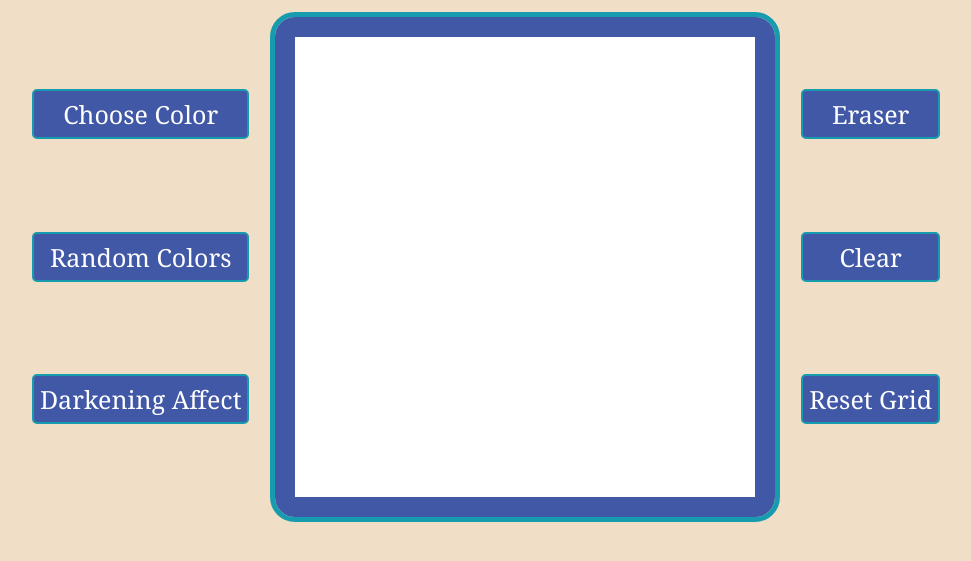
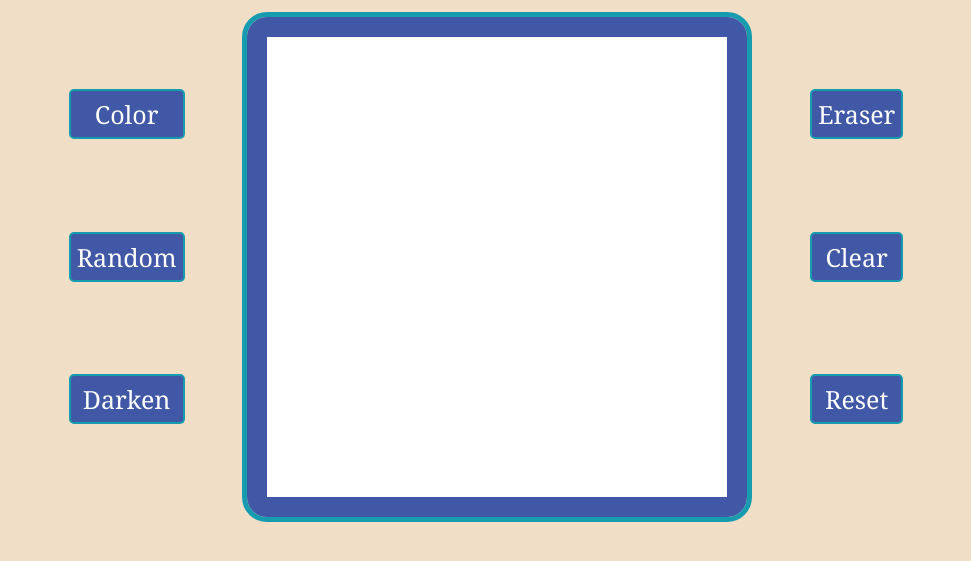
Before and after one commit to SamTHadfield/etch-a-sketch, a plain HTML site: page index.html in a window 1280 px wide. Shown: the part 205-766 px from the top of the page, without its empty margins (154-1125 px from the left). Drawn offline with Linux system fonts and the light colour scheme.

Commit message:
Shorten all button titles to one word each

```diff
--- a/index.html
+++ b/index.html
@@ -11,19 +11,15 @@
     </header>
     <div class="main-container">
       <div class="button-container" id="button-container-left">
-        <button class="settings-button" id="color-button">Choose Color</button>
-        <button class="settings-button" id="random-button">
-          Random Colors
-        </button>
-        <button class="settings-button" id="darkening-button">
-          Darkening Affect
-        </button>
+        <button class="settings-button" id="color-button">Color</button>
+        <button class="settings-button" id="random-button">Random</button>
+        <button class="settings-button" id="darkening-button">Darken</button>
       </div>
       <div class="sketch-container"></div>
       <div class="button-container" id="button-container-right">
         <button class="settings-button" id="eraser-button">Eraser</button>
         <button class="settings-button" id="clear-button">Clear</button>
-        <button class="settings-button" id="reset-button">Reset Grid</button>
+        <button class="settings-button" id="reset-button">Reset</button>
       </div>
     </div>
     <script src="./script.js"></script>
```
